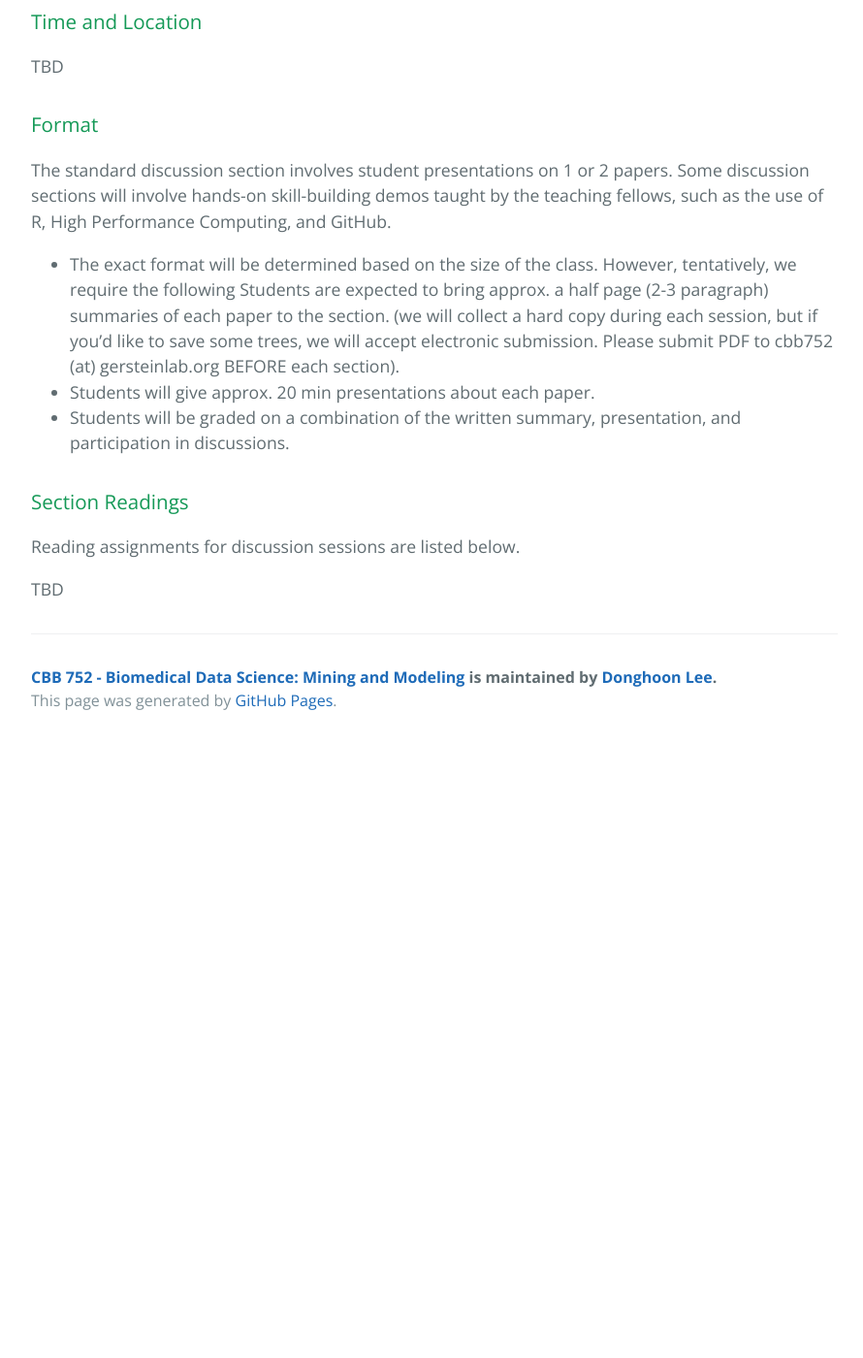
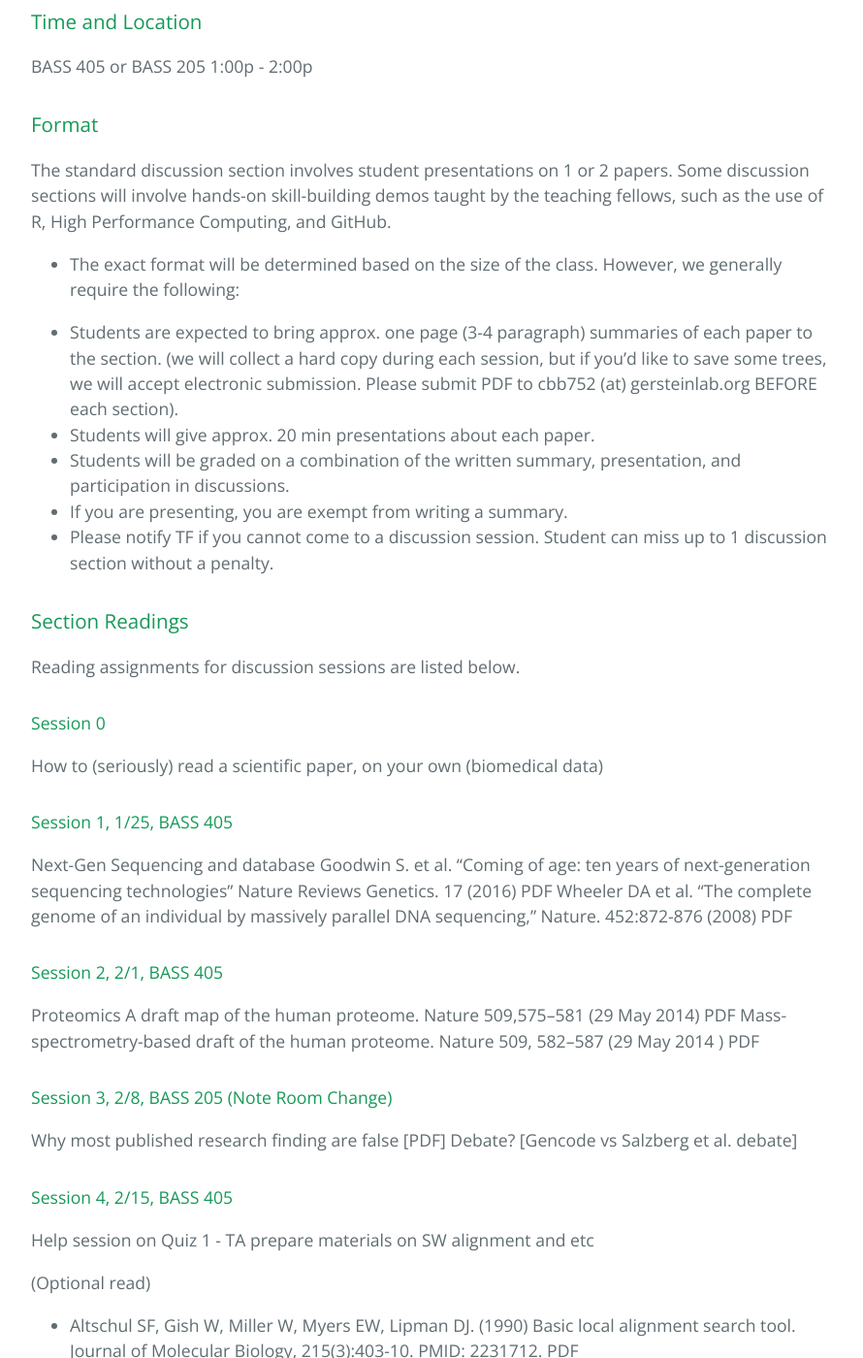
Before and after one commit to gersteinlab/cbb752b19, a Jekyll site: the page built from discussion.md, in a window 1280 px wide and 1400 px high, scrolled down 511 px. Shown: the whole window at 97% size, without its empty margins (192-1082 px from the left). Built offline with Jekyll 4.4.1, drawn with Linux system fonts in a browser that asks for light colours; before the commit the page ends 1277 px from its top, so only the background shows below that; some of the changed text lies outside the part shown.

Commit message:
Update discussion.md

```diff
--- a/discussion.md
+++ b/discussion.md
@@ -6,18 +6,72 @@ layout: page
 ## Weekly Discussion Sections & Readings
 
 ### Time and Location
-TBD
+
+BASS 405 or BASS 205
+1:00p - 2:00p
 
 ### Format
 
 The standard discussion section involves student presentations on 1 or 2 papers. Some discussion sections will involve hands-on skill-building demos taught by the teaching fellows, such as the use of R, High Performance Computing, and GitHub.
 
-- The exact format will be determined based on the size of the class. However, tentatively, we require the following
-Students are expected to bring approx. a half page (2-3 paragraph) summaries of each paper to the section. (we will collect a hard copy during each session, but if you'd like to save some trees, we will accept electronic submission. Please submit PDF to cbb752 (at) gersteinlab.org BEFORE each section).
+- The exact format will be determined based on the size of the class. However, we generally require the following:
+
+- Students are expected to bring approx. one page (3-4 paragraph) summaries of each paper to the section. (we will collect a hard copy during each session, but if you'd like to save some trees, we will accept electronic submission. Please submit PDF to cbb752 (at) gersteinlab.org BEFORE each section).
 - Students will give approx. 20 min presentations about each paper.
 - Students will be graded on a combination of the written summary, presentation, and participation in discussions.
+- If you are presenting, you are exempt from writing a summary.
+- Please notify TF if you cannot come to a discussion session. Student can miss up to 1 discussion section without a penalty.
 
 ### Section Readings
 Reading assignments for discussion sessions are listed below.
 
-TBD
+#### Session 0
+How to (seriously) read a scientific paper, on your own
+(biomedical data)
+
+#### Session 1, 1/25, BASS 405
+Next-Gen Sequencing and database
+Goodwin S. et al. "Coming of age: ten years of next-generation sequencing technologies" Nature Reviews Genetics. 17 (2016) PDF
+Wheeler DA et al. "The complete genome of an individual by massively parallel DNA sequencing,” Nature. 452:872-876 (2008) PDF
+
+#### Session 2,	2/1, BASS 405
+Proteomics
+A draft map of the human proteome. Nature 509,575–581 (29 May 2014) PDF
+Mass-spectrometry-based draft of the human proteome. Nature 509, 582–587 (29 May 2014 ) PDF
+
+#### Session 3,	2/8, BASS 205 (Note Room Change)
+Why most published research finding are false [PDF]
+Debate? [Gencode vs Salzberg et al. debate]
+
+#### Session 4,	2/15, BASS 405
+Help session on Quiz 1 - TA prepare materials on SW alignment and etc
+
+(Optional read)
+
+- Altschul SF, Gish W, Miller W, Myers EW, Lipman DJ. (1990) Basic local alignment search tool. Journal of Molecular Biology, 215(3):403-10. PMID: 2231712. PDF
+- T.F. Smith and M.S. Waterman. (1981) Identification of common molecular subsequences. Journal of Molecular Biology,147(1): 195-7. PMID: 7265238. PDF
+
+#### Session 5,	2/22, BASS 405
+Debate II [Phylogenetics. Suggested PDFs: [1] [2]]
+(cladistics vs phylogenetics)
+
+#### Session 6,	3/1, BASS 205 (Note Room Change)
+
+(spring recess)
+
+#### Session 7, 3/29,	BASS 405
+- Zhou, AQ, O'Hern, CS, Regan, L (2011). Revisiting the Ramachandran plot from a new angle. Protein Sci., 20, 7:1166-71 PDF
+- Dill KA, Ozkan SB, Shell MS, Weikl TR. (2008) The Protein Folding Problem.Annu Rev Biophys,9, 37:289-316. PMID: 2443096.PDF
+- Bowman GR, Beauchamp KA, Boxer G, Pande VS. “Progress and challenges in the automated construction of Markov state models for full protein systems,” J. Chem. Phys. 131 (2009) 124101 PDF
+
+#### Session 8,	4/5, BASS 405
+(Potential Papers)
+
+Perelson AS. Modelling viral and immune system dynamics. Nat Rev Immunol. 2002 Jan;2(1):28-36. PDF
+Modeling the Spread of Ebola [PDF]
+
+#### Session 9, 4/12, BASS 405
+Debate [Cancer incidence | Suggested PDFs [1][2]]
+
+#### Session 10, 4/19, BASS 405
+Help session on quiz 2 / final project
```
